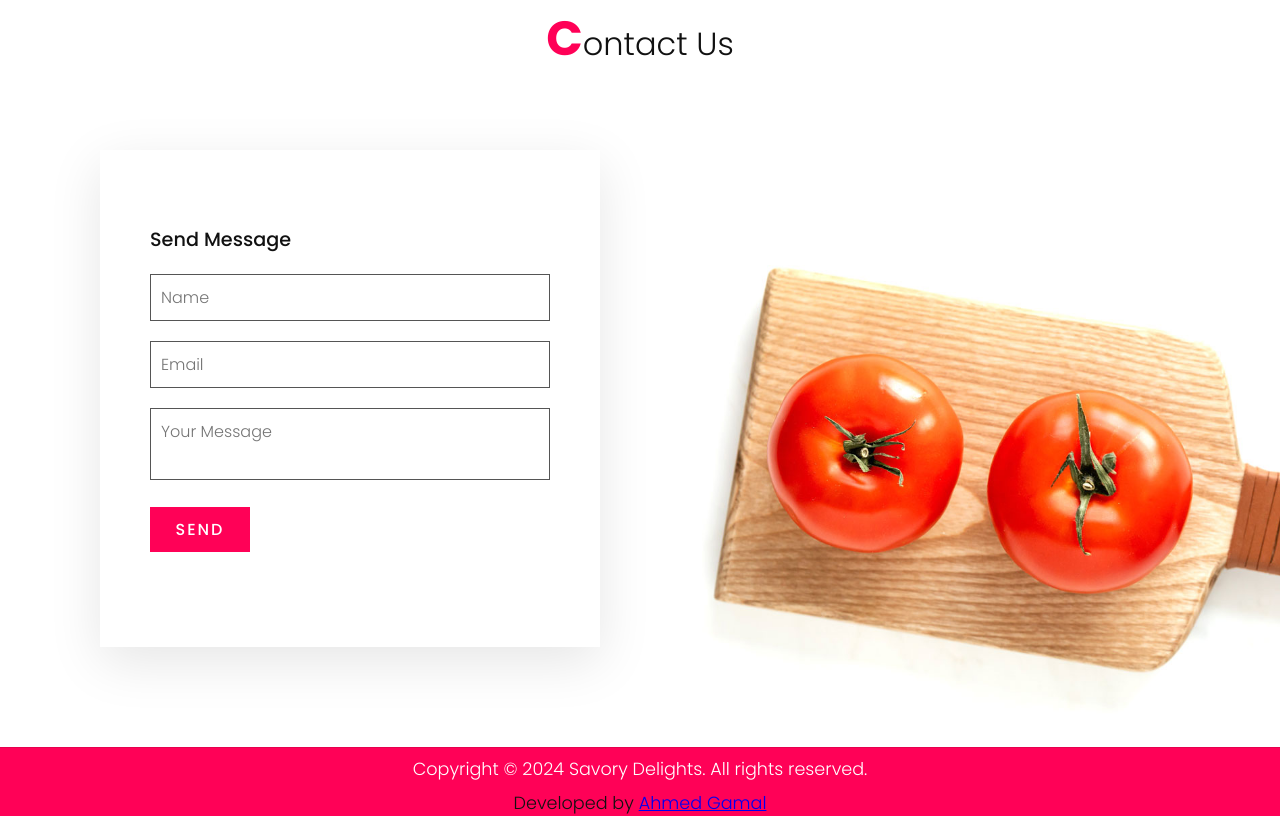
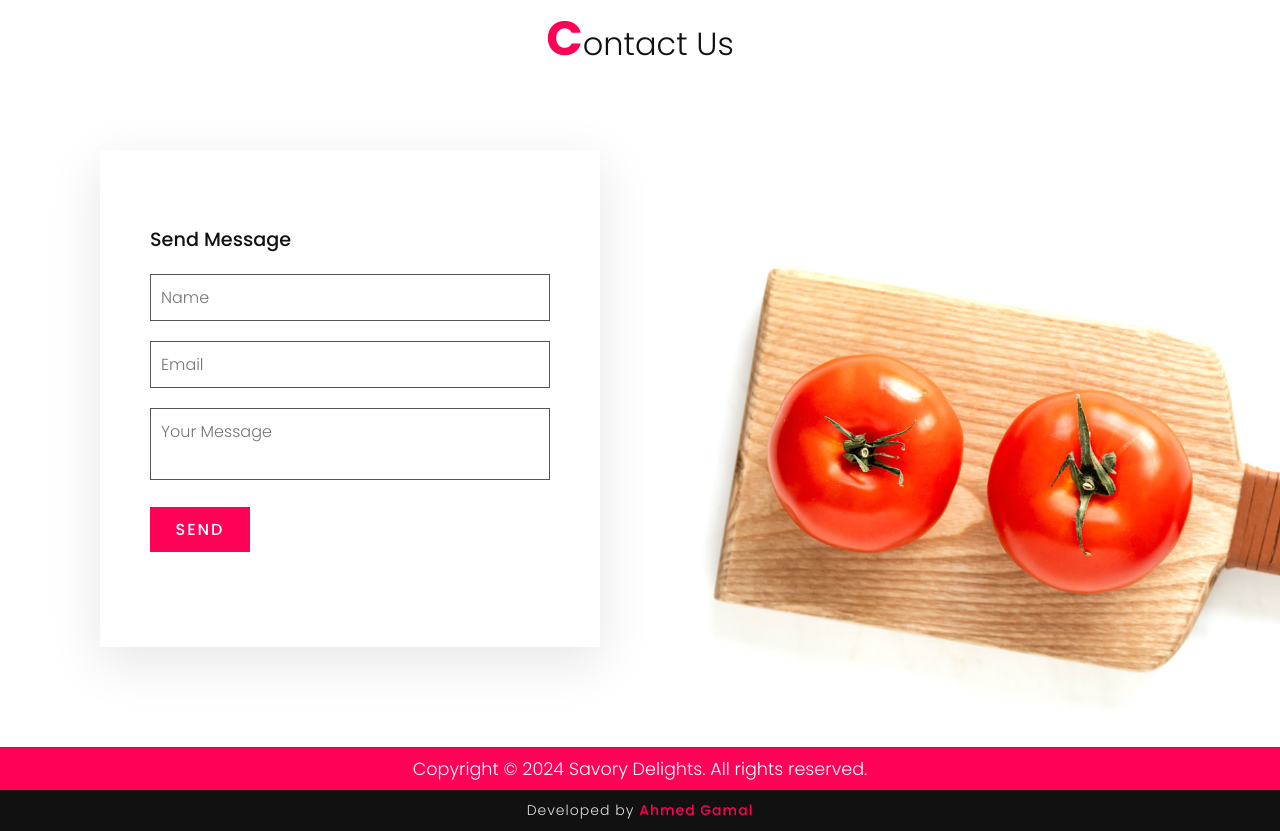
Before and after one commit to Ahmed-517/Responsive-Site, a plain HTML site: page index.html in a window 1280 px wide. Shown: the part 5340-6171 px from the top of the page. Drawn offline with Linux system fonts and the light colour scheme.

Commit message:
Add developer credit section to style.css with new styles for visibility and hover effects

```diff
--- a/style.css
+++ b/style.css
@@ -503,3 +503,28 @@ footer p {
     color: #fff;
 }
 /* End Footer */
+
+/* Developer Credit */
+.developerCredit {
+    text-align: center;
+    padding: 10px 0;
+    background: #111;
+}
+
+.developerCredit p {
+    font-size: 14px;
+    letter-spacing: 1px;
+    color: #e0e0e0;  /* Light gray color for better visibility */
+}
+
+.developerCredit a {
+    color: #ff0157;  /* Keeping the accent color for the link */
+    text-decoration: none;
+    font-weight: 500;
+    transition: 0.3s ease;
+}
+
+.developerCredit a:hover {
+    color: #fff;
+    text-decoration: underline;
+}
```
